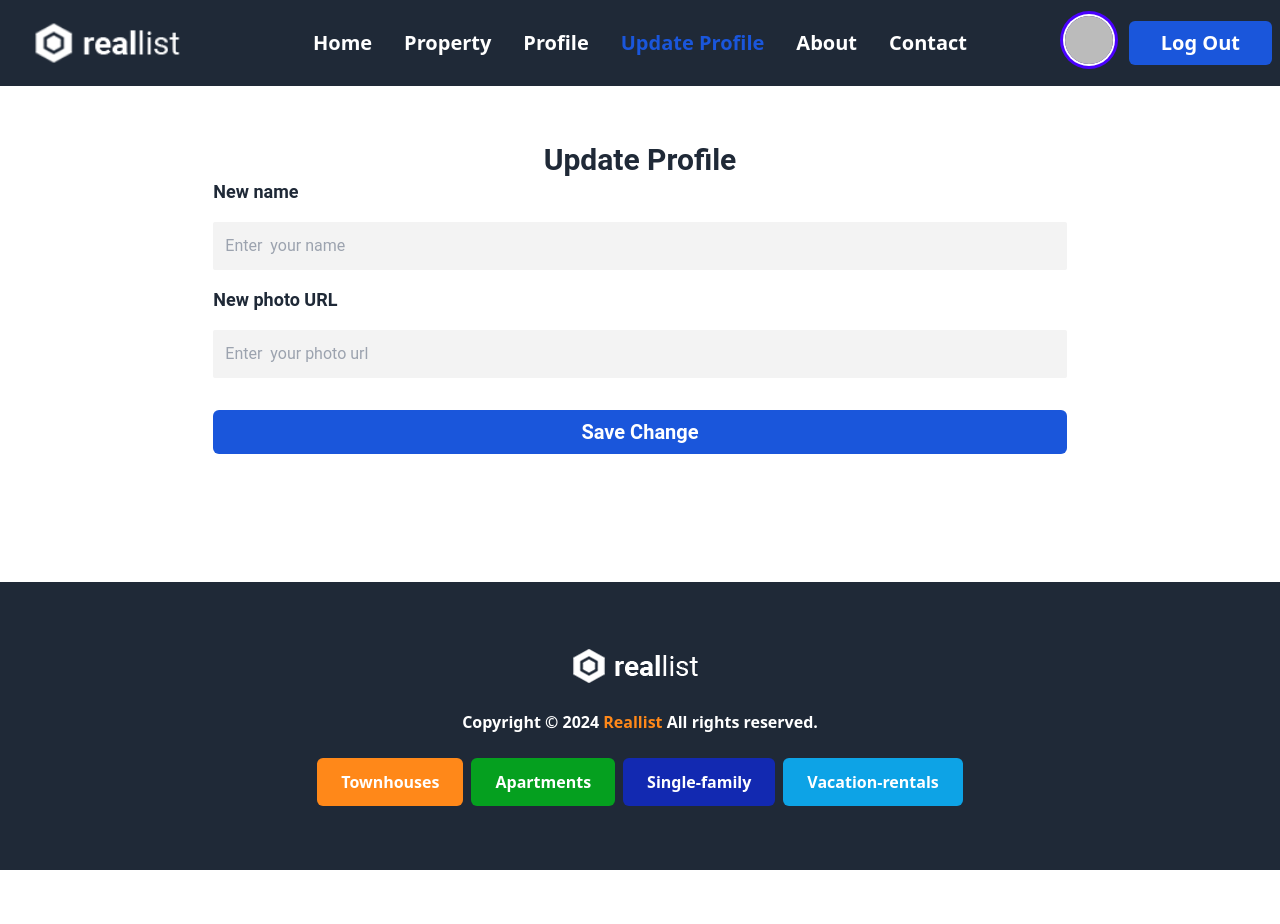
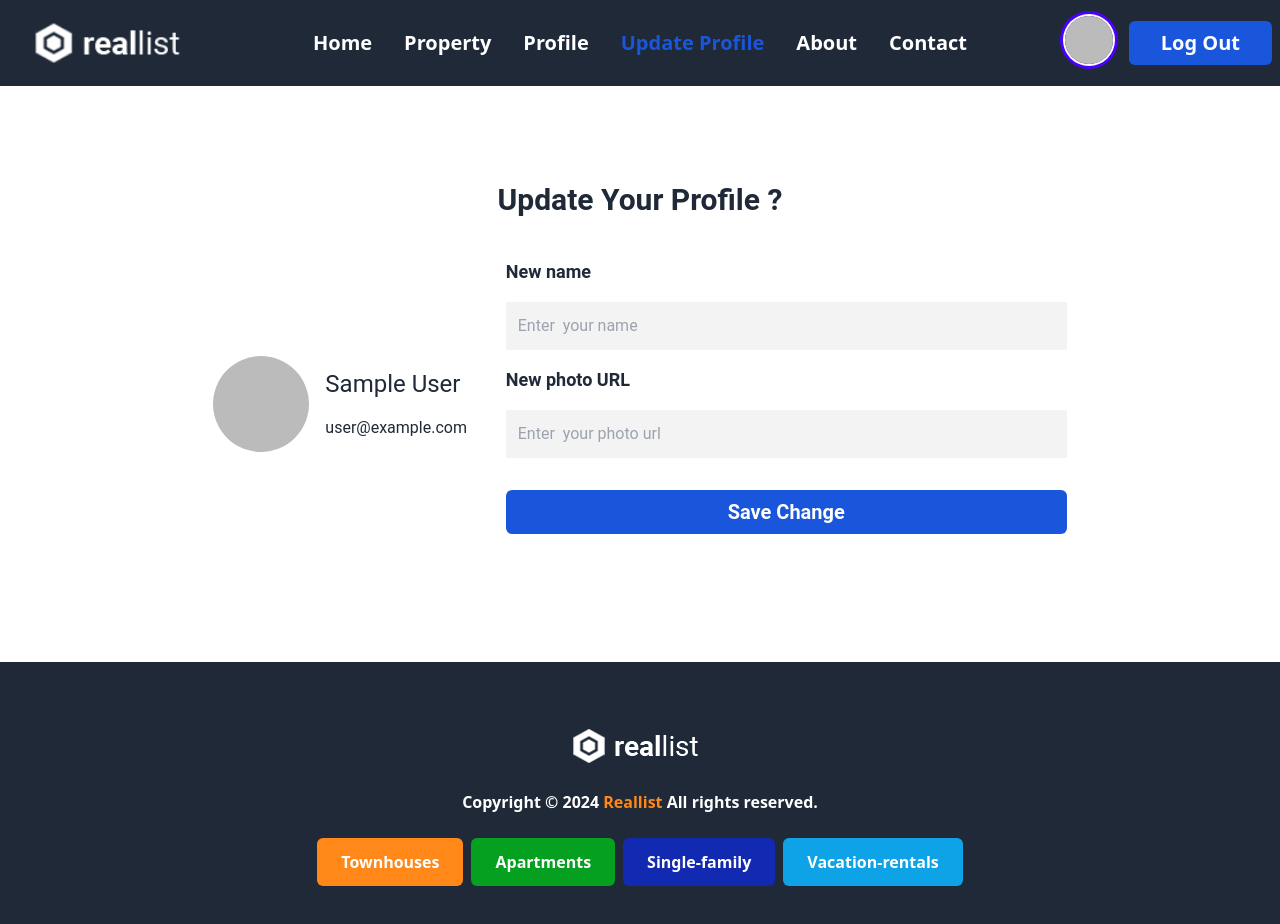
Before and after one commit to Tofazzal26/reallist-home, a React (Vite) app: page /updateProfile in a window 1280 px wide. Shown: the top 924 px of the page. Before the commit the page ends 870 px from the top, so only its background shows below. Built offline with nearby package versions, Linux system fonts and the light colour scheme; no server answers; sample sign-in values are in the browser's storage.

Commit message:
some validation updated

```diff
--- a/src/Components/Estate/Estate.jsx
+++ b/src/Components/Estate/Estate.jsx
@@ -11,7 +11,7 @@ const Estate = () => {
     <div>
       <div>
         <div className="mt-12">
-          <div className="divider divider-info px-[200px]">
+          <div className="divider divider-info lg:px-[200px]">
             <FaHome size={100} />
           </div>
         </div>
--- a/src/Pages/Contact/Contact.jsx
+++ b/src/Pages/Contact/Contact.jsx
@@ -91,7 +91,7 @@ const Contact = () => {
                     name="name"
                     className="bg-[#f3f3f3] p-3 w-full my-4 text-sm lg:text-base rounded-sm outline-none text-[#9f9f9f]"
                     placeholder="Enter  your name"
-                    {...register("email", { required: true })}
+                    {...register("name", { required: true })}
                     required
                   />
                 </div>
--- a/src/Pages/Login/Login.jsx
+++ b/src/Pages/Login/Login.jsx
@@ -87,8 +87,8 @@ const Login = () => {
                   className="bg-[#f3f3f3] p-3 w-full my-4 text-sm lg:text-base rounded-sm outline-none text-[#9f9f9f]"
                   placeholder="Enter  your email address"
                   {...register("email", { required: true })}
-                  required
                 />
+                {errors.email && toast.error("This Email field is required")}
                 <br />
                 <label className="lg:text-lg  md:text-base text-sm font-semibold">
                   Password
@@ -100,8 +100,9 @@ const Login = () => {
                   className="bg-[#f3f3f3] p-3 rounded-sm my-4 relative text-sm lg:text-base w-full outline-none text-[#9f9f9f]"
                   placeholder="Enter your password"
                   {...register("password", { required: true })}
-                  required
                 />
+                {errors.password &&
+                  toast.error("This Password field is required")}
 
                 <span
                   onClick={() => setShowPassword(!showPassword)}
--- a/src/Pages/Register/Register.jsx
+++ b/src/Pages/Register/Register.jsx
@@ -77,13 +77,13 @@ const Register = () => {
                 <br />
 
                 <input
-                  type="name"
+                  type="text"
                   name="name"
                   className="bg-[#f3f3f3] p-3 w-full my-4 text-sm lg:text-base rounded-sm outline-none text-[#9f9f9f]"
                   placeholder="Enter  your name"
                   {...register("name", { required: true })}
-                  required
                 />
+                {errors.name && toast.error("This Name field is required")}
 
                 <label className="lg:text-lg md:text-base text-sm font-semibold ">
                   Photo URL
@@ -96,8 +96,8 @@ const Register = () => {
                   className="bg-[#f3f3f3] p-3 w-full my-4 text-sm lg:text-base rounded-sm outline-none text-[#9f9f9f]"
                   placeholder="Enter  your photo url"
                   {...register("photoURL", { required: true })}
-                  required
                 />
+                {errors.photoURL && toast.error("This Photo field is required")}
                 <label className="lg:text-lg md:text-base text-sm font-semibold ">
                   Email Address
                 </label>
@@ -109,8 +109,8 @@ const Register = () => {
                   className="bg-[#f3f3f3] p-3 w-full my-4 text-sm lg:text-base rounded-sm outline-none text-[#9f9f9f]"
                   placeholder="Enter  your email address"
                   {...register("email", { required: true })}
-                  required
                 />
+                {errors.email && toast.error("This Email field is required")}
                 <br />
                 <label className="lg:text-lg  md:text-base text-sm font-semibold">
                   Password
@@ -122,8 +122,9 @@ const Register = () => {
                   className="bg-[#f3f3f3] p-3 rounded-sm my-4 relative text-sm lg:text-base w-full outline-none text-[#9f9f9f]"
                   placeholder="Enter your password"
                   {...register("password", { required: true })}
-                  required
                 />
+                {errors.password &&
+                  toast.error("This Password field is required")}
                 <span
                   className="absolute cursor-pointer top-[660px] right-[710px]"
                   onClick={() => setShowPassword(!showPassword)}
--- a/src/Pages/UpdateProfile/UpdateProfile.jsx
+++ b/src/Pages/UpdateProfile/UpdateProfile.jsx
@@ -12,7 +12,9 @@ const UpdateProfile = () => {
     formState: { errors },
   } = useForm();
 
-  const { updateUserProfile } = useContext(AuthContext);
+  const { updateUserProfile, user } = useContext(AuthContext);
+
+  const { email, displayName, photoURL } = user || {};
 
   const onSubmit = (data) => {
     const name = data.name;
@@ -29,10 +31,26 @@ const UpdateProfile = () => {
 
   return (
     <div className="md:w-2/3 lg:w-2/3 mx-auto py-14">
-      <h1 className="font-semibold text-lg lg:text-3xl md:text-2xl text-center">
-        Update Profile
+      <h1 className="font-semibold text-lg lg:text-3xl md:text-2xl my-10 text-center">
+        Update Your Profile ?
       </h1>
 
+      <div>
+        <div className="grid grid-cols-1 lg:grid-cols-3 items-center gap-6">
+          <div className="col-span-1">
+            <div className="flex flex-col lg:flex-row gap-4 items-center">
+              <div className="avatar">
+                <div className="w-24 rounded-full">
+                  <img src={photoURL} />
+                </div>
+              </div>
+              <div className="space-y-4">
+                <h1 className="text-2xl">{displayName}</h1>
+                <h1>{email || "Not Found"}</h1>
+              </div>
+            </div>
+          </div>
+          <div className="col-span-2">
             <form onSubmit={handleSubmit(onSubmit)}>
               <label className="lg:text-lg md:text-base text-sm font-semibold ">
                 New name
@@ -67,6 +85,9 @@ const UpdateProfile = () => {
                 Save Change
               </button>
             </form>
+          </div>
+        </div>
+      </div>
       <Toaster />
     </div>
   );
--- a/src/Pages/UserProfile/UserProfile.jsx
+++ b/src/Pages/UserProfile/UserProfile.jsx
@@ -83,7 +83,7 @@ const UserProfile = () => {
           </a>
         </div>
       </div>
-      <div className="text-center">
+      <div className="text-center lg:mb-[153px]">
         <NavLink to="/updateProfile">
           <button className="bg-[#1a56db] text-white text-sm md:text-base px-4 py-2 md:px-6 md:py-3 rounded-md font-semibold">
             Update Profile
```
Lines whose indentation alone changed are shown as unchanged.
